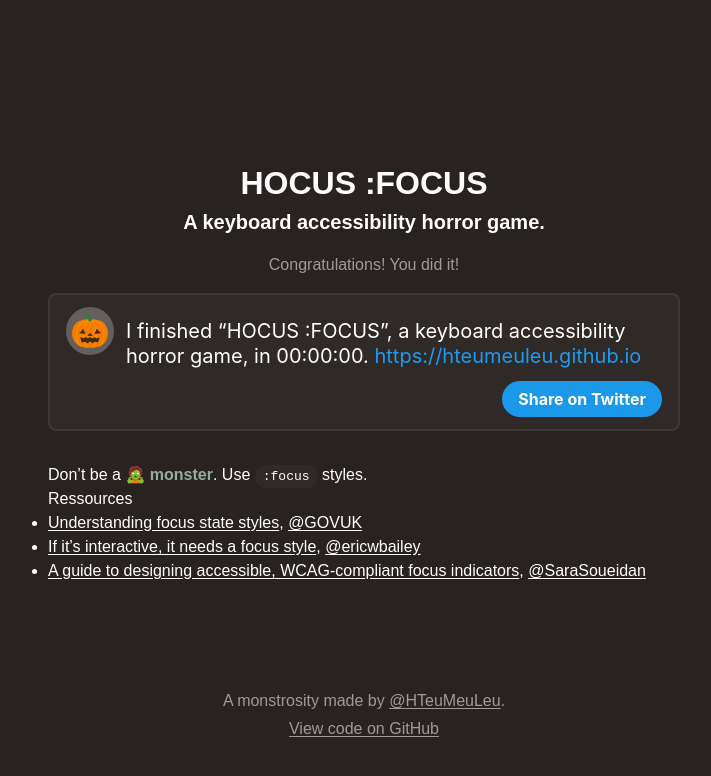
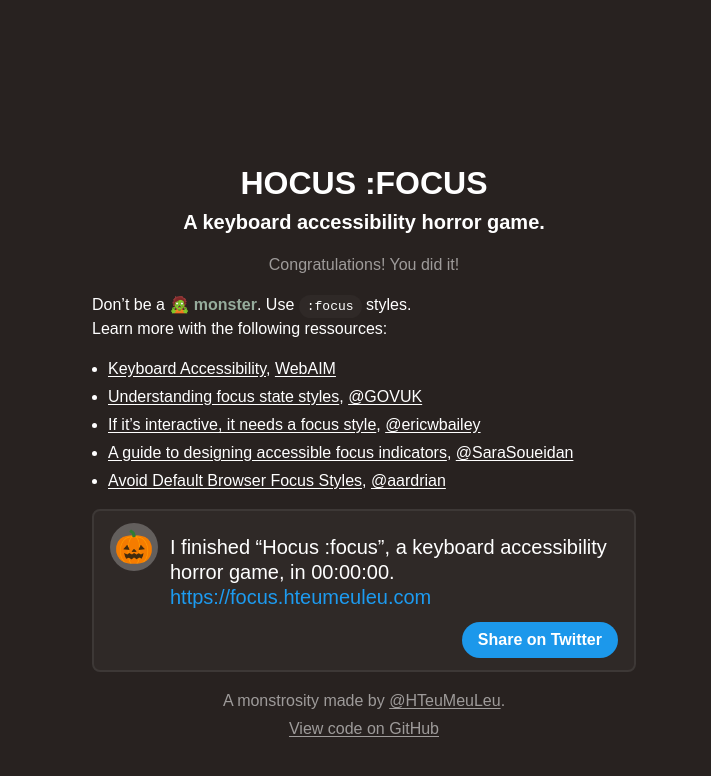
Before and after one commit to hteumeuleu/hocus-focus, a Jekyll site: the page built from pages/end.html, in a window 1280 px wide. Shown: the top 776 px of the page, without its empty margins (276-987 px from the left). Built offline with Jekyll 4.4.1, drawn with Linux system fonts in a browser that asks for light colours.

Commit message:
Update end page styles and content

```diff
--- a/_includes/styles.scss
+++ b/_includes/styles.scss
@@ -205,18 +205,28 @@
 }
 
 .end {
-	max-width: rem(632px);
+	max-width: rem(544px);
 	margin: auto;
 	min-height: rem(380px);
 }
 
+.ressources-list {
+	margin: rem(16px);
+
+	a:hover, a:focus {
+		color: #75bfff;
+	}
+
+	li:not(:last-child) {
+		margin-bottom: rem(4px);
+	}
+}
+
 .tweet {
-	margin-bottom: rem(32px);
 	padding: rem(12px) rem(16px);
 	min-height: rem(96px);
 	font-size: rem(20px);
 	line-height: 1.25;
-	font-family: -apple-system, BlinkMacSystemFont, "Segoe UI", Roboto, Helvetica, Arial, sans-serif;
 	border: rem(2px) solid #3d3836;
 	border-radius: rem(8px);
 	color: #fff;
@@ -266,6 +276,10 @@
 	text-decoration: none;
 	font-size: rem(16px);
 	border-radius: rem(18px);
+
+	&:hover, &:focus {
+		background-color: #1a8cd8;
+	}
 }
 
 @media only screen and (max-width: rem(600px)) {
--- a/pages/end.html
+++ b/pages/end.html
@@ -7,27 +7,27 @@
 	<p>Congratulations! You did it!</p>
 </div>
 <div class="end">
+	<p>
+		Don’t be a <span class="char" style="color:#96ac9c;"><span aria-hidden="true">🧟</span> monster</span>. Use <code>:focus</code> styles.<br>Learn more with the following ressources:
+	</p>
+	<ul class="ressources-list">
+		<li><a href="https://webaim.org/techniques/keyboard/">Keyboard Accessibility</a>, <a href="https://twitter.com/webaim">WebAIM</a></li>
+		<li><a href="https://design-system.service.gov.uk/get-started/focus-states/">Understanding focus state styles</a>, <a href="https://twitter.com/GOVUK">@GOVUK</a></li>
+		<li><a href="https://noti.st/ericwbailey/TcMJFP/if-it-s-interactive-it-needs-a-focus-style">If it’s interactive, it needs a focus style</a>, <a href="https://twitter.com/ericwbailey">@ericwbailey</a></li>
+		<li><a href="https://www.sarasoueidan.com/blog/focus-indicators/">A guide to designing accessible focus indicators</a>, <a href="https://twitter.com/SaraSoueidan">@SaraSoueidan</a></li>
+		<li><a href="https://adrianroselli.com/2017/02/avoid-default-browser-focus-styles.html">Avoid Default Browser Focus Styles</a>, <a href="https://twitter.com/aardrian">@aardrian</a></li>
+	</ul>
 	<div class="tweet">
 		<div class="tweet-avatar">
 			🎃
 		</div>
 		<div class="tweet-content">
+			{% assign site-url = "https://focus.hteumeuleu.com" %}
 			<p>
-				I finished “HOCUS :FOCUS”, a keyboard accessibility horror game, in 00:00:00. <a class="tweet-link" href="{{ site.url }}">{{ site.url }}</a>
+				I finished “Hocus :focus”, a keyboard accessibility horror game, in 00:00:00. <a class="tweet-link" href="{{ site-url }}">{{ site-url }}</a>
 			</p>
 			{%- assign tweet-text = "I finished “HOCUS :FOCUS”, a keyboard accessibility horror game." -%}
-			<a class="tweet-button" href="https://twitter.com/intent/tweet?text={{ tweet-text | uri_escape }}&url={{ site.url }}">Share on Twitter</a>
+			<a class="tweet-button" href="https://twitter.com/intent/tweet?text={{ tweet-text | uri_escape }}&url={{ site-url }}">Share on Twitter</a>
 		</div>
 	</div>
-	<p>
-		Don’t be a <span class="char" style="color:#96ac9c;"><span aria-hidden="true">🧟</span> monster</span>. Use <code>:focus</code> styles.
-	</p>
-	<p>
-		Ressources
-	</p>
-	<ul>
-		<li><a href="https://design-system.service.gov.uk/get-started/focus-states/">Understanding focus state styles</a>, <a href="https://twitter.com/GOVUK">@GOVUK</a></li>
-		<li><a href="https://noti.st/ericwbailey/TcMJFP/if-it-s-interactive-it-needs-a-focus-style">If it’s interactive, it needs a focus style</a>, <a href="https://twitter.com/ericwbailey">@ericwbailey</a></li>
-		<li><a href="https://www.sarasoueidan.com/blog/focus-indicators/">A guide to designing accessible, WCAG-compliant focus indicators</a>, <a href="https://twitter.com/SaraSoueidan">@SaraSoueidan</a></li>
-	</ul>
 </div>
```
